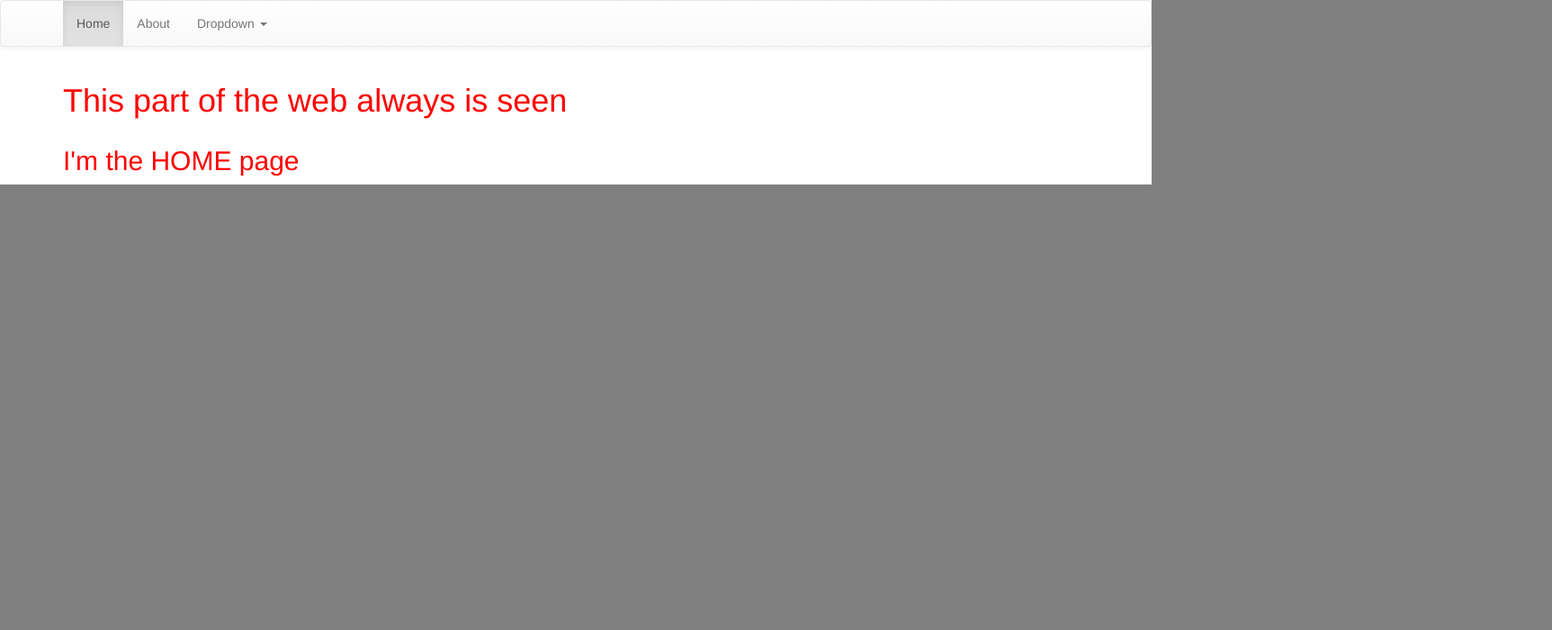
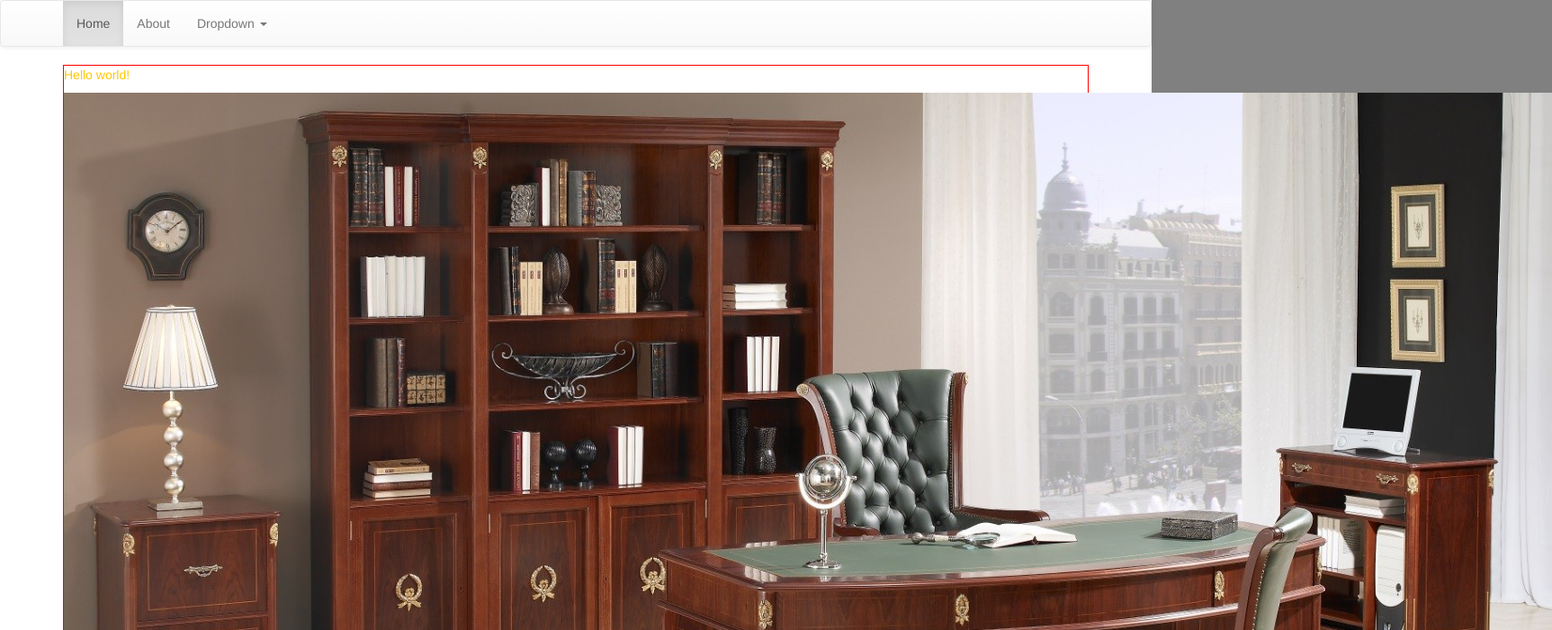
Before and after one commit to mandril888/infantes-abogados, a website: page index.html at #!/home in a window 1280 px wide. Shown: the top 700 px of the page at 90% size, 1725 px wide, since content can reach past the window. Drawn offline with nearby package versions, Linux system fonts and the light colour scheme; some packages are replaced by stand-ins of ours; a script that the page names is missing.

```diff
--- a/SASS/_home.scss
+++ b/SASS/_home.scss
@@ -1,3 +1,5 @@
 .info {
 	color: $yellow;
+	border: 1px solid red;
+
 }
--- a/index.html
+++ b/index.html
@@ -45,14 +45,8 @@
 	</header>
 
 	<div class="container">
-		<h1>This part of the web always is seen</h1>
-	</div>
-
-	<div class="container">
 		<div ng-view></div>
 	</div>
-
-
 
 	<script src='https://cdnjs.cloudflare.com/ajax/libs/angular.js/1.5.6/angular.js'></script>
 	<script src='https://cdnjs.cloudflare.com/ajax/libs/angular.js/1.5.6/angular-route.js'></script>
--- a/modules/home/home.html
+++ b/modules/home/home.html
@@ -1 +1,6 @@
-<h2>I'm the HOME page</h2>
+<section class="info">
+	<div>
+		<p>Hello world!</p>
+		<img src="../../dist/img/despacho-abogados.jpg" alt="Despacho Infante Abogados">
+	</div>
+</section>
```
Also changed, not shown: dist/img/despacho-abogados.jpg (added), dist/styles.css, 2 other files.
